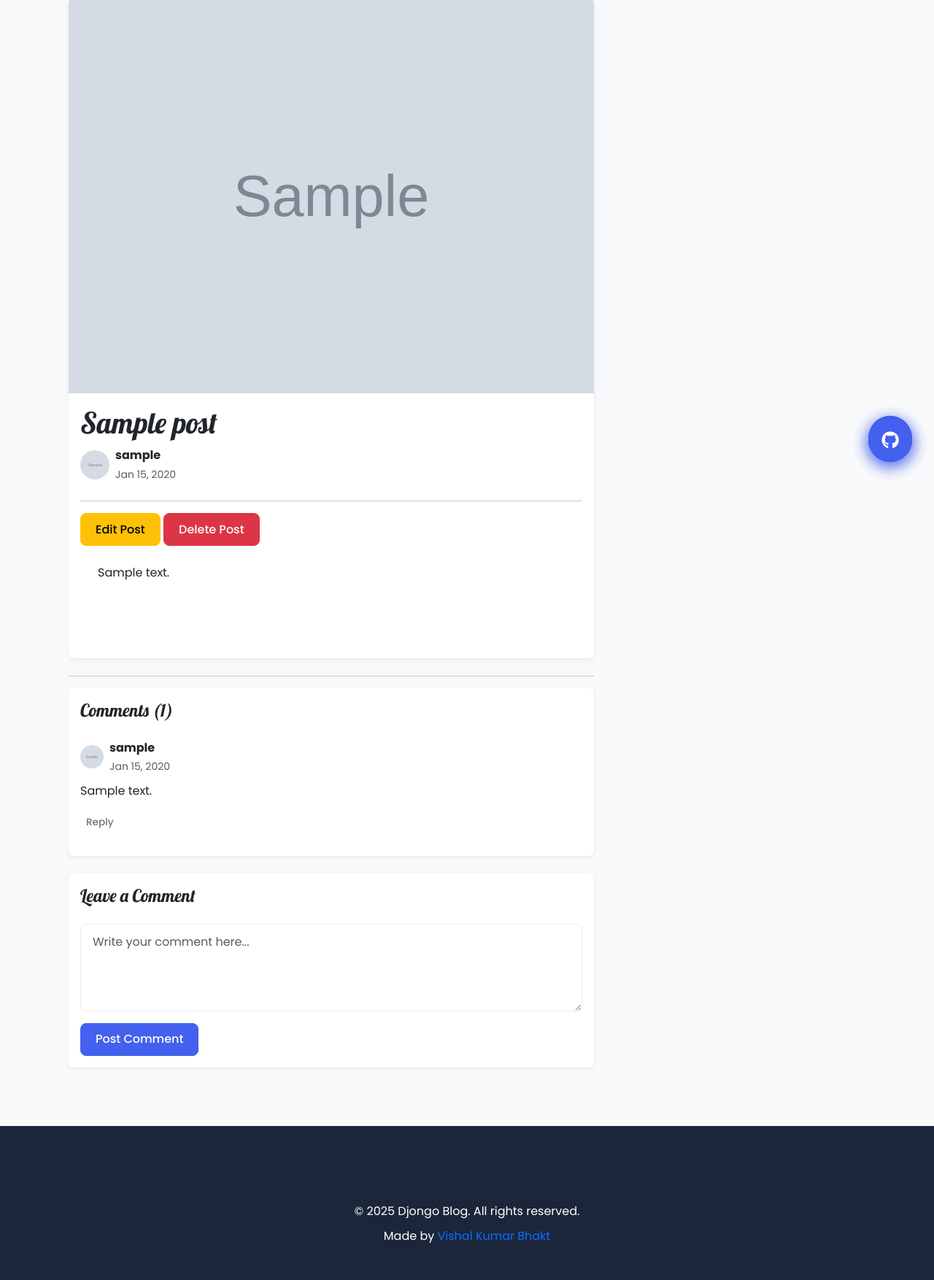
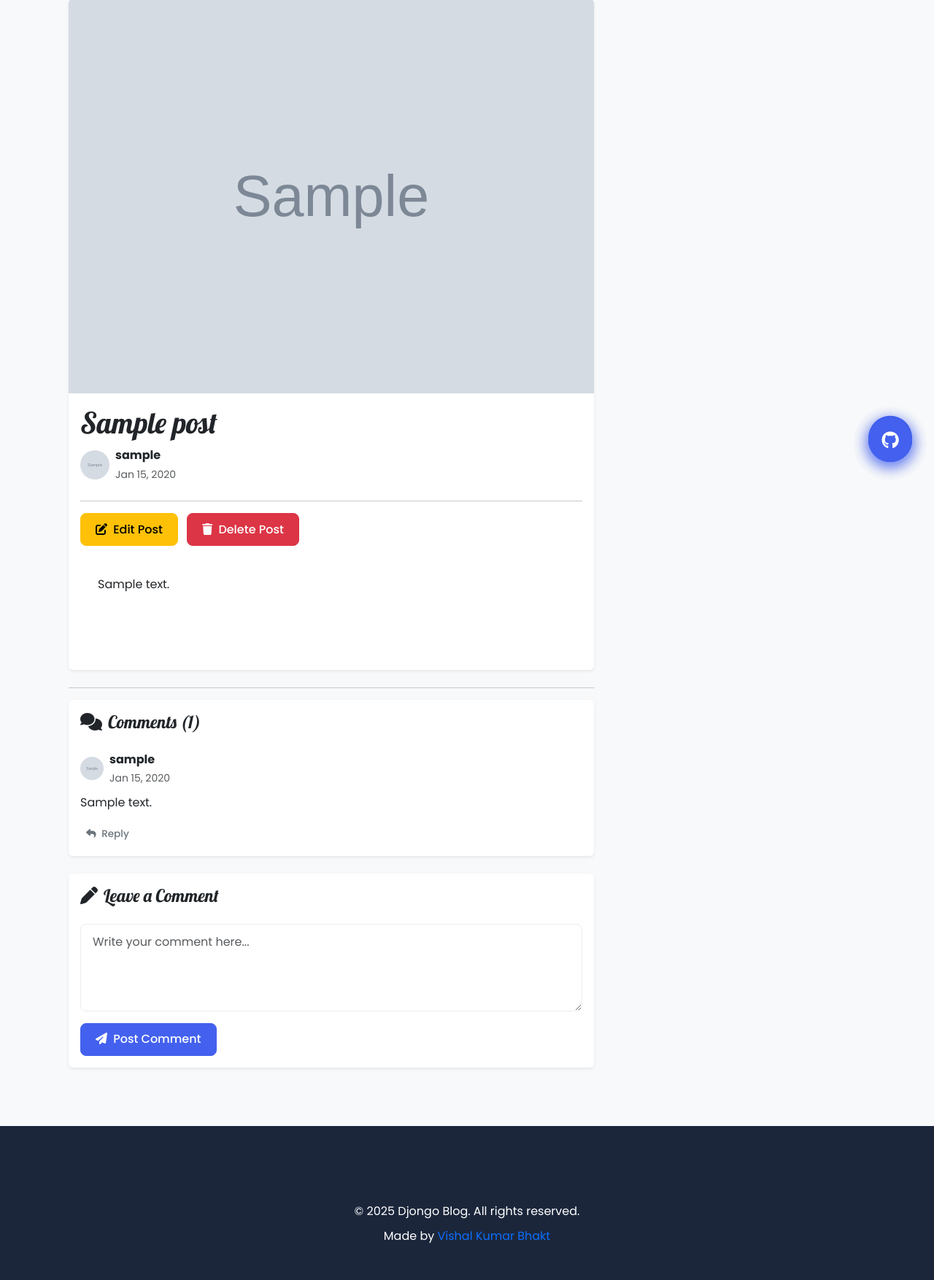
Before and after one commit to vishalbhakt/blog, a Django app: page /post/1/ in a window 1280 px wide. Shown: the part 137-1891 px from the top of the page at 73% size. Run offline with Django 5.2, Linux system fonts and the light colour scheme; a user stored in the database is signed in; tables that the repository leaves empty hold one stand-in row (values such as "Sample post"); grey boxes marked "Sample" are stand-in pictures; some libraries are stand-ins or nearby versions.

Commit message:
add comment and reply sections with nested loop

```diff
--- /dev/null
+++ b/myapp/templates/comment_item.html
@@ -0,0 +1,53 @@
+<div class="comment mb-4 pb-3 border-bottom" id="comment-{{ comment.id }}">
+    <!-- Comment Header -->
+    <div class="d-flex align-items-center mb-2">
+        <a href="{% url 'user_profile' comment.author.username %}">
+            {% if comment.author.profileupdate.profile_picture %}
+            <img src="{{ comment.author.profileupdate.profile_picture.url }}"
+                 class="rounded-circle me-2" width="32" height="32"
+                 alt="{{ comment.author.username }}">
+            {% else %}
+            <div class="rounded-circle bg-secondary text-white d-flex align-items-center justify-content-center me-2"
+                 style="width:32px;height:32px;">
+                {{ comment.author.username|first|upper }}
+            </div>
+            {% endif %}
+        </a>
+        <div>
+            <a href="{% url 'user_profile' comment.author.username %}"
+               class="text-dark fw-bold d-block">{{ comment.author.username }}</a>
+            <small class="text-muted">{{ comment.created_date|date:"M d, Y" }}</small>
+        </div>
+    </div>
+
+    <!-- Comment Text -->
+    <p class="mb-0">
+        {% for word in comment.text.split %}
+            {% if word|first == '@' %}
+                <a href="{% url 'user_profile' word|slice:'1:' %}" class="text-primary">{{ word }}</a>
+            {% else %}
+                {{ word }}
+            {% endif %}
+        {% endfor %}
+    </p>
+
+    <!-- Reply Button -->
+    <div class="row mt-2">
+        <div class="col-sm">
+            <button class="btn btn-sm btn-outline-primary reply-btn"
+                    data-comment-id="{{ comment.id }}"
+                    data-comment-author="{{ comment.author.username }}">
+                <i class="fas fa-reply me-1"></i> Reply
+            </button>
+        </div>
+    </div>
+
+    <!-- Replies Section -->
+    {% if comment.get_replies %}
+    <div class="replies mt-3 ms-4 ps-3 border-start">
+        {% for reply in comment.get_replies %}
+            {% include "reply_item.html" with reply=reply %}
+        {% endfor %}
+    </div>
+    {% endif %}
+</div>
--- a/myapp/templates/post_detail.html
+++ b/myapp/templates/post_detail.html
@@ -4,174 +4,145 @@
 <div class="container my-5">
     <div class="row">
         <div class="col-lg-8">
-            <!-- Post Content -->
+            <!-- ========== POST CONTENT SECTION ========== -->
             <article class="card mb-4 border-0 shadow-sm">
                 {% if post.images.exists %}
                 <img src="{{ post.images.first.image.url }}" class="card-img-top" alt="{{ post.title }}">
                 {% endif %}
+
                 <div class="card-body">
                     <h1 class="card-title">{{ post.title }}</h1>
+
+                    <!-- Author Info -->
                     <div class="d-flex align-items-center mb-4">
                         <a href="{% url 'user_profile' post.author.username %}">
                             {% if post.author.profileupdate.profile_picture %}
-                            <img src="{{ post.author.profileupdate.profile_picture.url }}" class="rounded-circle me-2"
-                                width="40" height="40" alt="{{ post.author.username }}">
+                            <img src="{{ post.author.profileupdate.profile_picture.url }}"
+                                 class="rounded-circle me-2" width="40" height="40"
+                                 alt="{{ post.author.username }}">
                             {% else %}
                             <div class="rounded-circle bg-secondary text-white d-flex align-items-center justify-content-center me-2"
-                                style="width:40px;height:40px;">
+                                 style="width:40px;height:40px;">
                                 {{ post.author.username|first|upper }}
                             </div>
                             {% endif %}
                         </a>
                         <div>
-                            <a href="{% url 'user_profile' post.author.username %}" class="text-dark fw-bold d-block">
-                                {{ post.author.username }}</a>
+                            <a href="{% url 'user_profile' post.author.username %}"
+                               class="text-dark fw-bold d-block">
+                                {{ post.author.username }}
+                            </a>
                             <small class="text-muted">{{ post.published_date|date:"M d, Y" }}</small>
                         </div>
                     </div>
+
                     <hr>
+
+                    <!-- Post Actions (Author Only) -->
                     {% if user == post.author %}
-                    <a href="{% url 'post_edit' pk=post.pk %}" class="btn btn-warning">Edit Post</a>
-                    <a href="{% url 'post_delete' pk=post.pk %}" class="btn btn-danger"
-                        onclick="return confirm('Are you sure you want to delete this post?');">
-                        Delete Post
-                    </a>
+                    <div class="mb-3">
+                        <a href="{% url 'post_edit' pk=post.pk %}" class="btn btn-warning me-2">
+                            <i class="fas fa-edit me-1"></i> Edit Post
+                        </a>
+                        <a href="{% url 'post_delete' pk=post.pk %}" class="btn btn-danger"
+                           onclick="return confirm('Are you sure you want to delete this post?');">
+                            <i class="fas fa-trash me-1"></i> Delete Post
+                        </a>
+                    </div>
                     {% endif %}
+
+                    <!-- Post Content -->
                     <div class="post-content mb-5">
                         {{ post.text|linebreaks }}
                     </div>
                 </div>
             </article>
+
             <hr>
 
-
-            <!-- Comments Section -->
+            <!-- ========== COMMENTS SECTION ========== -->
             <div class="card border-0 shadow-sm mb-4">
                 <div class="card-body">
-                    <h3 class="h4 mb-4">Comments ({{ comments.count }})</h3>
+                    <h3 class="h4 mb-4">
+                        <i class="fas fa-comments me-2"></i>Comments ({{ comments.count }})
+                    </h3>
 
                     {% for comment in comments %}
-                    <div class="comment mb-4 pb-3 border-bottom" id="comment-{{ comment.id }}">
-                        <div class="d-flex align-items-center mb-2">
-                            <a href="{% url 'user_profile' comment.author.username %}">
-                                {% if comment.author.profileupdate.profile_picture %}
-                                <img src="{{ comment.author.profileupdate.profile_picture.url }}"
-                                    class="rounded-circle me-2" width="32" height="32"
-                                    alt="{{ comment.author.username }}">
-                                {% else %}
-                                <div class="rounded-circle bg-secondary text-white d-flex align-items-center justify-content-center me-2"
-                                    style="width:32px;height:32px;">
-                                    {{ comment.author.username|first|upper }}
-                                </div>
-                                {% endif %}
-                            </a>
-                            <div>
-                                <a href="{% url 'user_profile' comment.author.username %}"
-                                    class="text-dark fw-bold d-block">{{ comment.author.username }}</a>
-                                <small class="text-muted">{{ comment.created_date|date:"M d, Y" }}</small>
-                            </div>
-                        </div>
-                        <p class="mb-0">{{ comment.text }}</p>
-
-                        <!-- Reply button -->
-                        <div class="row mt-2">
-                            <div class="col-sm">
-                                <button class="btn btn-sm btn-outline-secondary reply-btn"
-                                    data-comment-id="{{ comment.id }}">
-                                    Reply
-                                </button>
-                            </div>
-                        </div>
-
-                        <!-- Replies section -->
-                        <div class="replies mt-3 ms-4 ps-3 border-start">
-                            {% for reply in comment.get_replies %}
-                            <div class="reply mb-3">
-                                <div class="d-flex align-items-center mb-2">
-                                    <a href="{% url 'user_profile' reply.author.username %}">
-                                        {% if reply.author.profileupdate.profile_picture %}
-                                        <img src="{{ reply.author.profileupdate.profile_picture.url }}"
-                                            class="rounded-circle me-2" width="28" height="28"
-                                            alt="{{ reply.author.username }}">
-                                        {% else %}
-                                        <div class="rounded-circle bg-secondary text-white d-flex align-items-center justify-content-center me-2"
-                                            style="width:28px;height:28px;">
-                                            {{ reply.author.username|first|upper }}
-                                        </div>
-                                        {% endif %}
-                                    </a>
-                                    <div>
-                                        <a href="{% url 'user_profile' reply.author.username %}"
-                                            class="text-dark fw-bold d-block">{{ reply.author.username }}</a>
-                                        <small class="text-muted">{{ reply.created_date|date:"M d, Y" }}</small>
-                                    </div>
-                                </div>
-                                <p class="mb-0">{{ reply.text }}</p>
-                            </div>
-                            {% endfor %}
-                        </div>
+                        {% include "comment_item.html" with comment=comment %}
+                    {% empty %}
+                    <div class="text-center py-4">
+                        <i class="far fa-comment-dots fa-2x text-muted mb-3"></i>
+                        <p class="text-muted">No comments yet. Be the first to comment!</p>
                     </div>
-                    {% empty %}
-                    <p class="text-muted">No comments yet. Be the first to comment!</p>
                     {% endfor %}
                 </div>
             </div>
 
-            <!-- Comment Form -->
+            <!-- ========== COMMENT FORM SECTION ========== -->
             {% if user.is_authenticated %}
             <div class="card border-0 shadow-sm">
                 <div class="card-body">
-                    <h3 class="h4 mb-4">Leave a Comment</h3>
+                    <h3 class="h4 mb-4">
+                        <i class="fas fa-pen me-2"></i>Leave a Comment
+                    </h3>
                     <form method="post" class="comment-form">
                         {% csrf_token %}
                         <input type="hidden" name="parent_id" id="parent_id" value="">
-                        {{ comment_form.text }}
-                        <button type="submit" class="btn btn-primary mt-3">Post Comment</button>
+                        <div class="form-group mb-3">
+                            {{ comment_form.text }}
+                        </div>
+                        <button type="submit" class="btn btn-primary">
+                            <i class="fas fa-paper-plane me-1"></i> Post Comment
+                        </button>
                     </form>
                 </div>
             </div>
             {% else %}
             <div class="alert alert-info">
-                <a href="{% url 'login' %}?next={{ request.path }}" class="text-primary">Log in</a> to leave a comment.
+                <i class="fas fa-info-circle me-2"></i>
+                <a href="{% url 'login' %}?next={{ request.path }}" class="alert-link">Log in</a> to leave a comment.
             </div>
             {% endif %}
         </div>
     </div>
 </div>
 
-<!-- JavaScript for reply functionality -->
+<!-- ========== JAVASCRIPT SECTION ========== -->
 <script>
     document.addEventListener('DOMContentLoaded', function () {
         const replyButtons = document.querySelectorAll('.reply-btn');
         const parentIdInput = document.getElementById('parent_id');
+        const commentTextarea = document.querySelector('.comment-form textarea');
 
+        // Handle reply button clicks
         replyButtons.forEach(button => {
             button.addEventListener('click', function () {
                 const commentId = this.getAttribute('data-comment-id');
+                const commentAuthor = this.getAttribute('data-comment-author');
                 parentIdInput.value = commentId;
 
                 // Scroll to form
-                const commentForm = document.querySelector('.comment-form');
-                commentForm.scrollIntoView({ behavior: 'smooth' });
+                document.querySelector('.comment-form').scrollIntoView({
+                    behavior: 'smooth'
+                });
 
-                // Focus on textarea
-                const textarea = commentForm.querySelector('textarea');
-                textarea.focus();
-                textarea.setAttribute('placeholder', 'Replying to ' +
-                    this.closest('.comment').querySelector('.fw-bold').textContent.trim() + '...');
+                // Focus and add mention
+                commentTextarea.focus();
+                commentTextarea.setAttribute('placeholder', `Replying to @${commentAuthor}...`);
+
+                if (!commentTextarea.value.includes(`@${commentAuthor}`)) {
+                    commentTextarea.value = `@${commentAuthor} ` + commentTextarea.value;
+                }
             });
         });
 
-        // Reset form when clicking on a new comment (not reply)
-        const commentForm = document.querySelector('.comment-form');
-        commentForm.addEventListener('click', function (e) {
-            if (e.target.tagName === 'TEXTAREA' && parentIdInput.value) {
+        // Reset form when starting new comment
+        commentTextarea.addEventListener('click', function(e) {
+            if (parentIdInput.value && !commentTextarea.value.trim()) {
                 parentIdInput.value = '';
-                e.target.setAttribute('placeholder', 'Write your comment here...');
+                this.setAttribute('placeholder', 'Write your comment here...');
             }
         });
     });
 </script>
-
-
 {% endblock %}
```
Also changed, not shown: myapp/templates/reply_item.html (added, +62 -0 lines).
